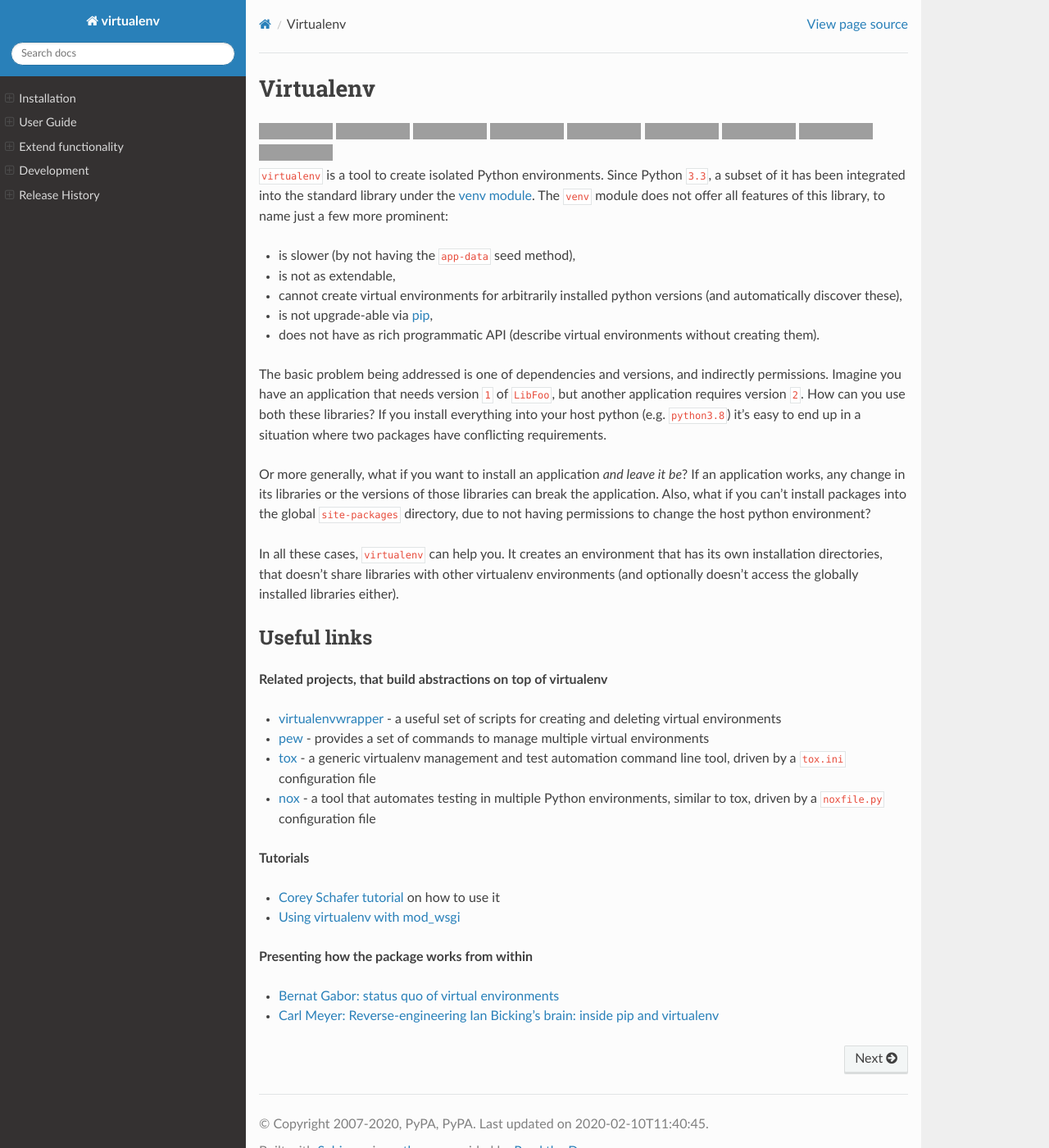
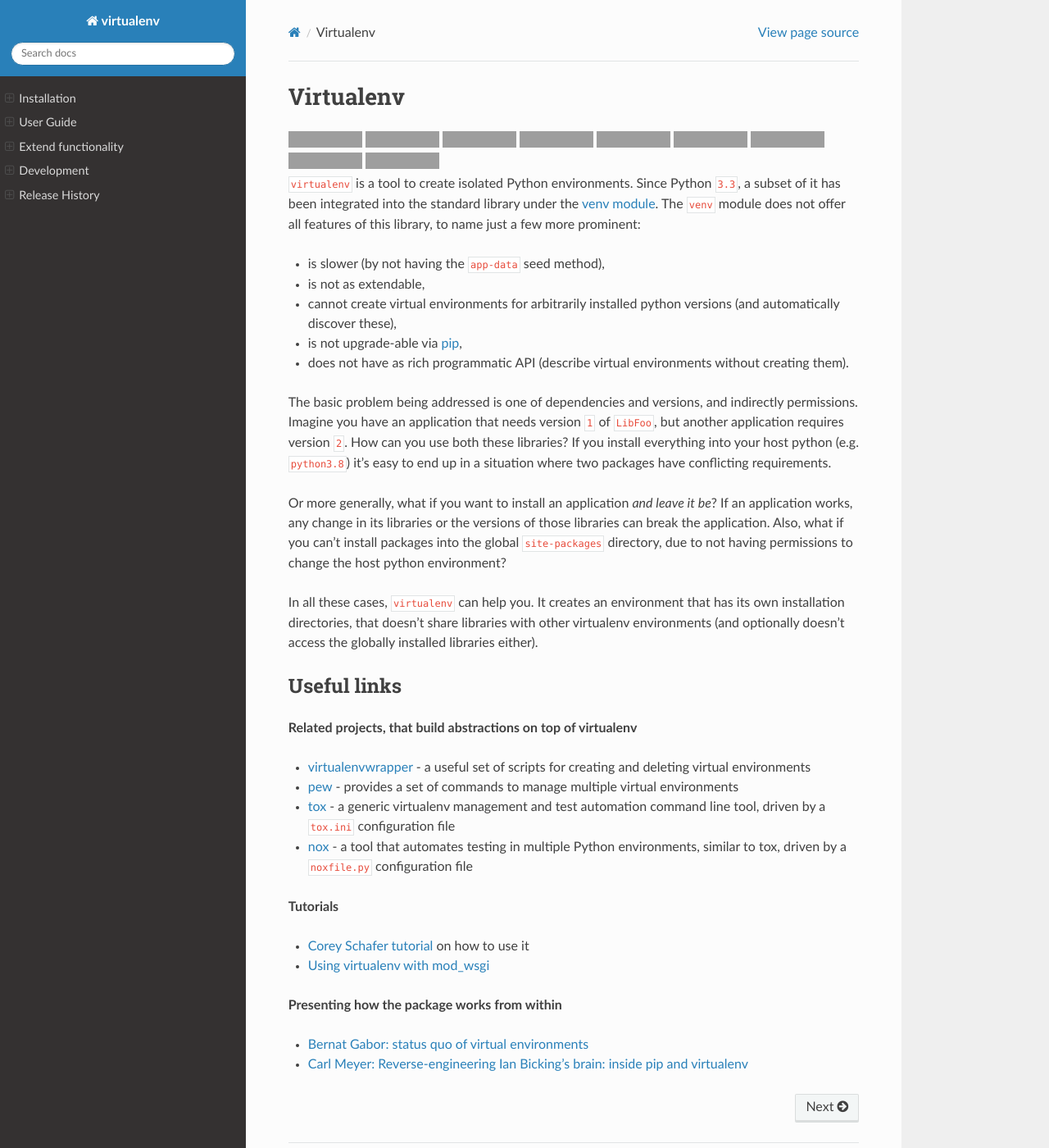
Before and after one commit to pypa/virtualenv, a Sphinx documentation site: the page built from docs/index.rst, in a window 1280 px wide and 1400 px high. Shown: the whole window at 82% size. Built offline with Sphinx 7.4.7 and the Read the Docs theme 2.0.0, drawn with Linux system fonts in a browser that asks for light colours; pages that are not in the unit, such as notebooks, are missing from menus; the version number could not be read and is left out; grey boxes are pictures that could not be loaded.

Commit message:
Revert to default width and padding

```diff
--- a/docs/_static/custom.css
+++ b/docs/_static/custom.css
@@ -1,8 +1,3 @@
-.wy-nav-content {
-    max-width: 51.5em;
-    padding: 1em;
-}
-
 #virtualenv img {
     margin-bottom: 6px;
 }
```
